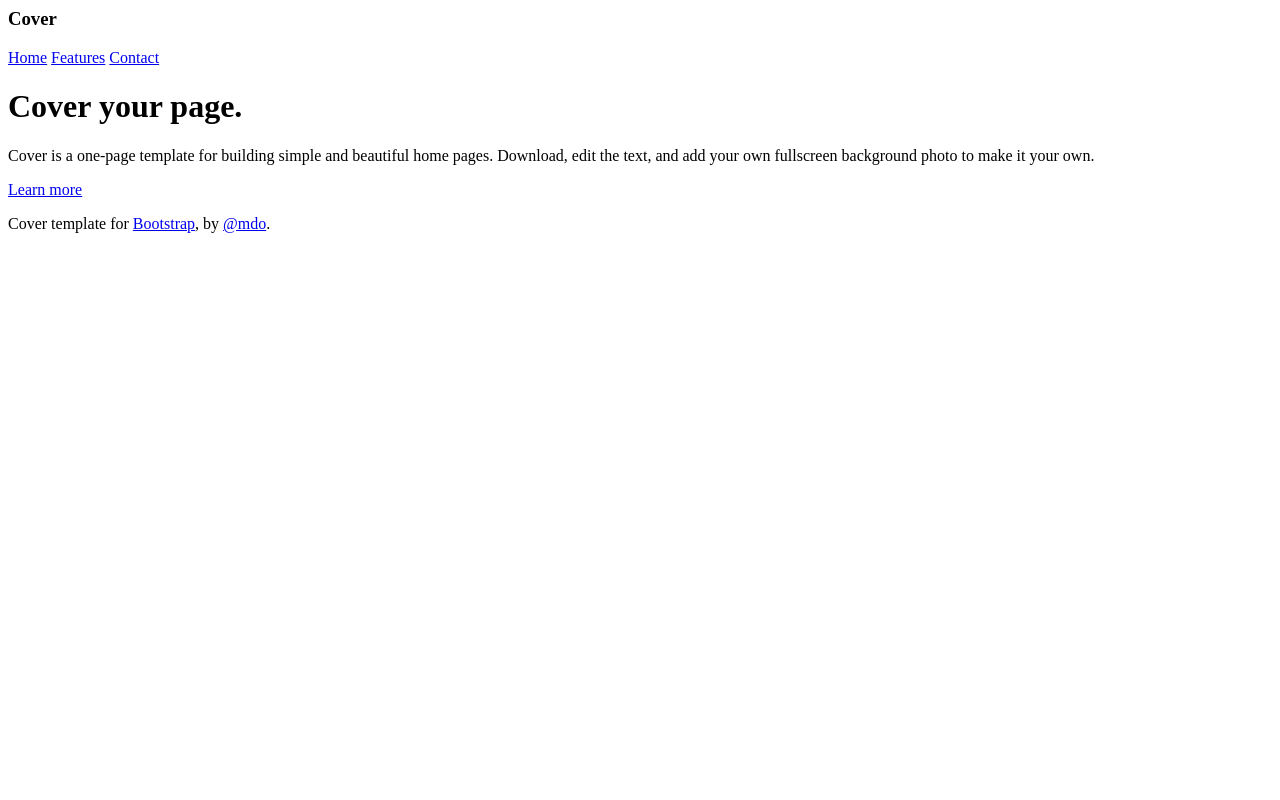
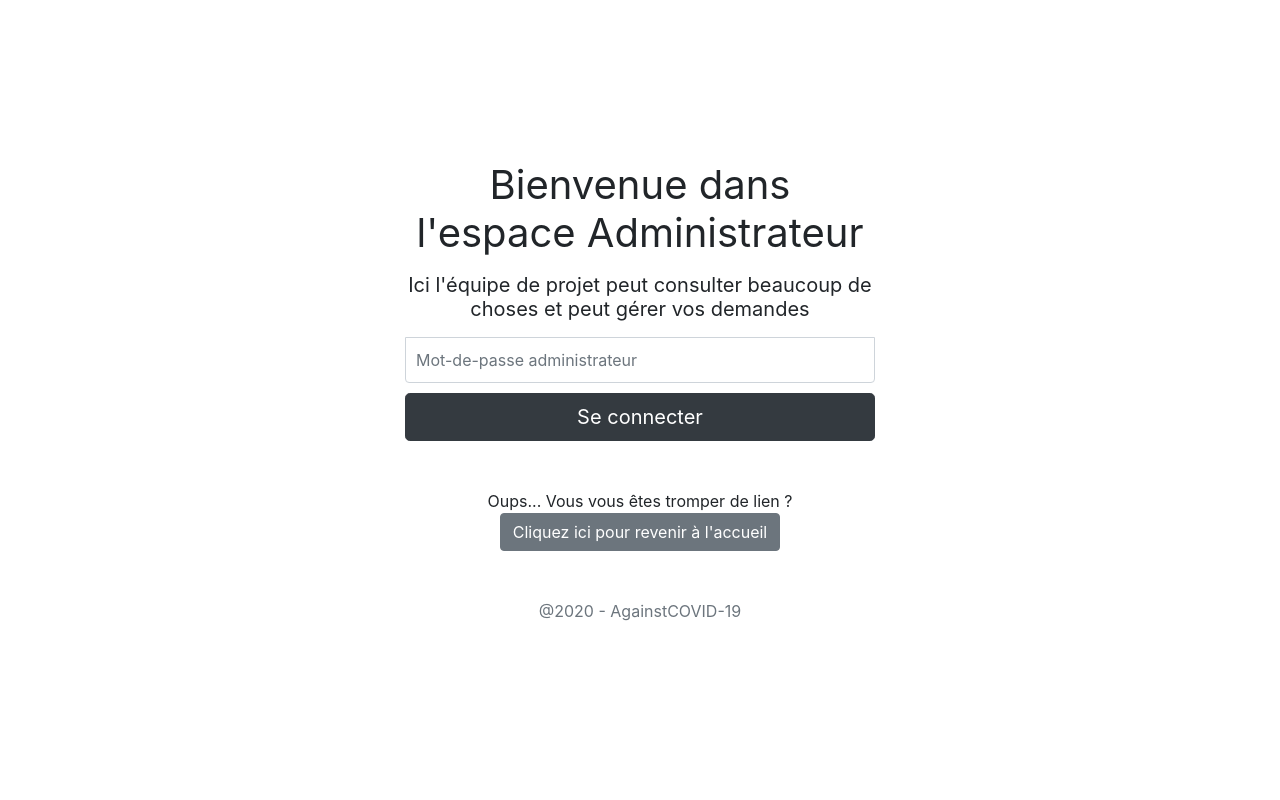
Before and after one commit to KevinBourdeau/AgainstCOVID-19, a Symfony app: template templates/Body/connectAdmin.html.twig in a window 1280 px wide. Run offline with Twig, Linux system fonts and the light colour scheme; the template is opened without the code that fills it, so the values that code supplies are empty; some libraries are stand-ins or nearby versions.

Commit message:
Ajout connexion admin

```diff
--- a/config/routes.yaml
+++ b/config/routes.yaml
@@ -21,3 +21,7 @@ adminPage:
 connectAdminPage:
     path: /connectAdmin
     controller: App\Controller\ConnectAdminController::connectAdminPage
+
+connectAdminCheck:
+    path: /connectAdminCheck
+    controller: App\Controller\ConnectAdminController::connectAdminCheck
--- /dev/null
+++ b/public/css/connect.css
@@ -0,0 +1,48 @@
+html,
+body {
+  height: 100%;
+}
+
+body {
+  display: -ms-flexbox;
+  display: -webkit-box;
+  display: flex;
+  -ms-flex-align: center;
+  -ms-flex-pack: center;
+  -webkit-box-align: center;
+  align-items: center;
+  -webkit-box-pack: center;
+  justify-content: center;
+  padding-top: 40px;
+  padding-bottom: 40px;
+}
+
+.form-signin {
+  width: 100%;
+  max-width: 500px;
+  padding: 15px;
+  margin: 0 auto;
+}
+.form-signin .checkbox {
+  font-weight: 400;
+}
+.form-signin .form-control {
+  position: relative;
+  box-sizing: border-box;
+  height: auto;
+  padding: 10px;
+  font-size: 16px;
+}
+.form-signin .form-control:focus {
+  z-index: 2;
+}
+.form-signin input[type="email"] {
+  margin-bottom: -1px;
+  border-bottom-right-radius: 0;
+  border-bottom-left-radius: 0;
+}
+.form-signin input[type="password"] {
+  margin-bottom: 10px;
+  border-top-left-radius: 0;
+  border-top-right-radius: 0;
+}
--- a/public/css/main.css
+++ b/public/css/main.css
@@ -15,3 +15,7 @@
   background-color: rgba(0, 0, 0, 0.5);
 
 }
+
+html, body {
+  height: 100%;
+}
--- a/templates/Body/connectAdmin.html.twig
+++ b/templates/Body/connectAdmin.html.twig
@@ -1,28 +1,29 @@
 {# templates/Body/connectAdmin.html.twig #}
 
-<div class="cover-container d-flex h-100 p-3 mx-auto flex-column text-center bg-dark text-light">
-      <header class="masthead mb-auto">
-        <div class="inner">
-          <h3 class="masthead-brand">Cover</h3>
-          <nav class="nav nav-masthead justify-content-center">
-            <a class="nav-link active" href="#">Home</a>
-            <a class="nav-link" href="#">Features</a>
-            <a class="nav-link" href="#">Contact</a>
-          </nav>
-        </div>
-      </header>
+<html lang="fr"><head>
+    <meta charset="utf-8">
+    <meta name="viewport" content="width=device-width, initial-scale=1, shrink-to-fit=no">
+    <meta name="description" content="">
+    <meta name="author" content="">
+    <link rel="stylesheet" type="text/css" href="../css/connect.css">
+    <link rel="stylesheet" href="https://maxcdn.bootstrapcdn.com/bootstrap/4.0.0/css/bootstrap.min.css" integrity="sha384-Gn5384xqQ1aoWXA+058RXPxPg6fy4IWvTNh0E263XmFcJlSAwiGgFAW/dAiS6JXm" crossorigin="anonymous">
 
-      <main role="main" class="inner cover">
-        <h1 class="cover-heading">Cover your page.</h1>
-        <p class="lead">Cover is a one-page template for building simple and beautiful home pages. Download, edit the text, and add your own fullscreen background photo to make it your own.</p>
-        <p class="lead">
-          <a href="#" class="btn btn-lg btn-secondary">Learn more</a>
-        </p>
-      </main>
 
-      <footer class="mastfoot mt-auto">
-        <div class="inner">
-          <p>Cover template for <a href="https://getbootstrap.com/">Bootstrap</a>, by <a href="https://twitter.com/mdo">@mdo</a>.</p>
-        </div>
-      </footer>
-    </div>
+    <title>AgainstCOVID-19 - Espace administrateur</title>
+
+
+  </head>
+
+  <body class="text-center">
+    <form method='POST' action='{{ path('connectAdminCheck') }}' class="form-signin">
+      <h1 class="h1 mb-3 font-weight-normal">Bienvenue dans l'espace Administrateur</h1>
+      <p class="h5 mb-3 font-weight-normal">Ici l'équipe de projet peut consulter beaucoup de choses et peut gérer vos demandes </p>
+      <label for="inputPassword" class="sr-only">Password</label>
+      <input name='password' type="password" id="inputPassword" class="form-control" placeholder="Mot-de-passe administrateur" required="">
+      <button class="btn btn-lg btn-dark btn-block" type="submit">Se connecter</button>
+      <p class="mt-5 mb-3">Oups... Vous vous êtes tromper de lien ? <button type="button" class="btn btn-secondary">Cliquez ici pour revenir à l'accueil</button> </p>
+      <p class="mt-5 mb-3 text-muted">@2020 - AgainstCOVID-19</p>
+    </form>
+
+
+</body></html>
--- /dev/null
+++ b/templates/Content/security.txt
@@ -0,0 +1 @@
+@ac19admin
```
Also changed, not shown: src/Controller/ConnectAdminController.php (+28 -7 lines).
